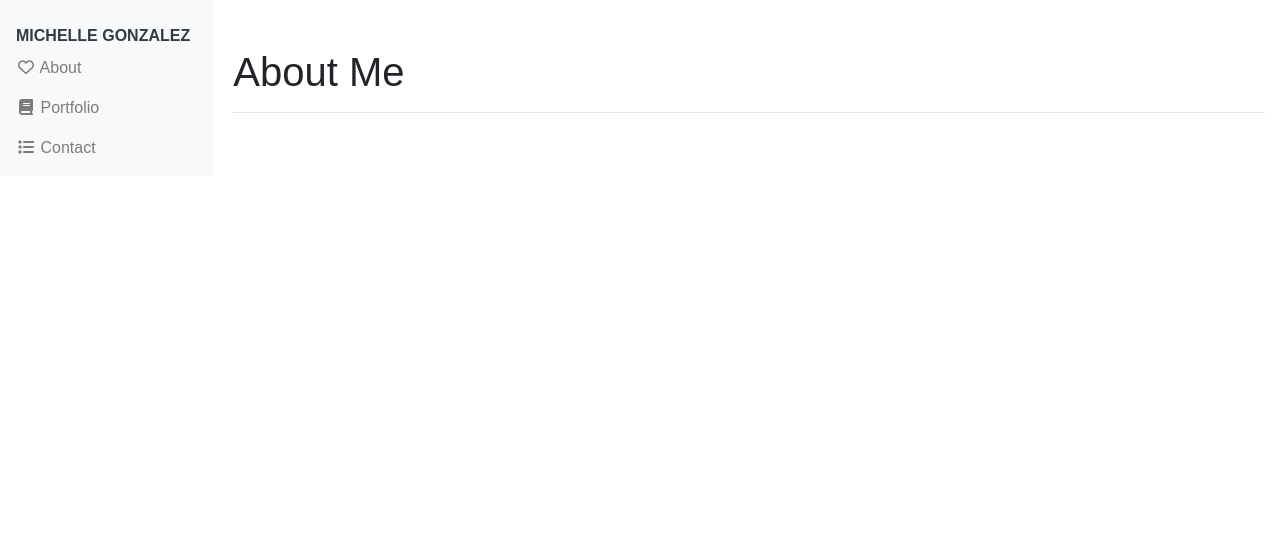
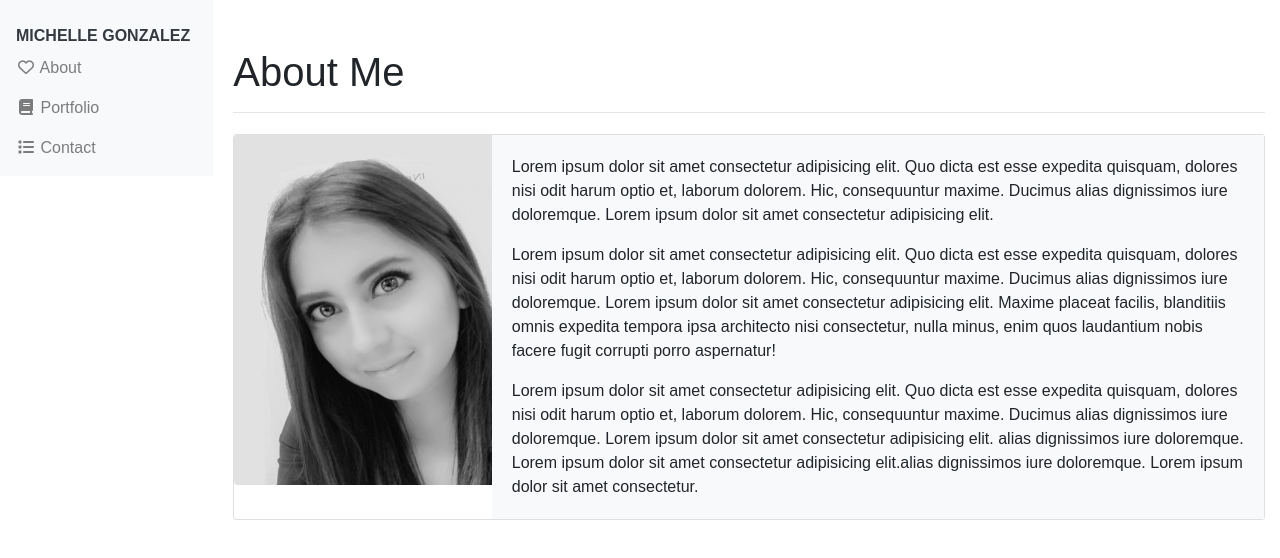
Before and after one commit to Michellegpedroza/Bootstrap-Portfolio, a plain HTML site: page index.html in a window 1280 px wide. Drawn offline with nearby package versions, Linux system fonts and the light colour scheme.

Commit message:
adding content to index html

```diff
--- a/Assets/style.css
+++ b/Assets/style.css
@@ -0,0 +1,8 @@
+.profImg{
+    height: 350px;
+    width: 280px;
+}
+
+hr{
+    height: 5px;
+}
--- a/index.html
+++ b/index.html
@@ -23,7 +23,7 @@
                 <div class="collapse navbar-collapse align-items-start">
                     <ul class="flex-md-column flex-row navbar-nav w-100 justify-content-between">
                         <li class="nav-item">
-                            <a class="nav-link pl-0 text-wrap" href="./index.html"></a><span
+                            <a class="nav-link pl-0 text-nowrap" href="./index.html"></a><span
                                 class="font-weight-bold text-dark">MICHELLE GONZALEZ</span></a>
                         </li>
                         <li class="nav-item">
@@ -46,7 +46,37 @@
         <main class="col offset-md-2 bg-faded pt-5">
             <div class="container">
                 <h1>About Me</h1>
+
                 <hr>
+
+                <div class="card mb-3" style="max-width: auto;">
+                    <div class="row no-gutters">
+                        <div class="col-lg-3">
+                            <img src="./Assets/Photos/profilePhoto.jpg" class="card-img profImg rounded mx-auto d-block" alt="profImg">
+                        </div>
+                        <div class="col-lg-9">
+                            <div class="card-body bg-light ">
+                                <p class="card-text">Lorem ipsum dolor sit amet consectetur adipisicing elit. Quo dicta
+                                    est esse expedita quisquam, dolores nisi odit harum optio et, laborum dolorem. Hic,
+                                    consequuntur maxime. Ducimus alias dignissimos iure doloremque. Lorem ipsum dolor
+                                    sit amet consectetur adipisicing elit.  </p>
+                                <p class="card-text">Lorem ipsum dolor sit amet consectetur adipisicing elit. Quo dicta
+                                    est esse expedita quisquam, dolores nisi odit harum optio et, laborum dolorem. Hic,
+                                    consequuntur maxime. Ducimus alias dignissimos iure doloremque. Lorem ipsum dolor
+                                    sit amet consectetur adipisicing elit. Maxime placeat facilis, blanditiis omnis
+                                    expedita tempora ipsa architecto nisi consectetur, nulla minus, enim quos laudantium
+                                    nobis facere fugit corrupti porro aspernatur! </p>
+                                <p class="card-text">Lorem ipsum dolor sit amet consectetur adipisicing elit. Quo dicta
+                                    est esse expedita quisquam, dolores nisi odit harum optio et, laborum dolorem. Hic,
+                                    consequuntur maxime. Ducimus alias dignissimos iure doloremque. Lorem ipsum dolor
+                                    sit amet consectetur adipisicing elit. alias dignissimos iure doloremque. Lorem ipsum dolor
+                                    sit amet consectetur adipisicing elit.alias dignissimos iure doloremque. Lorem ipsum dolor
+                                    sit amet consectetur.</p>
+                            </div>
+                        </div>
+                    </div>
+                </div>
+
             </div>
         </main>
     </div>
```
